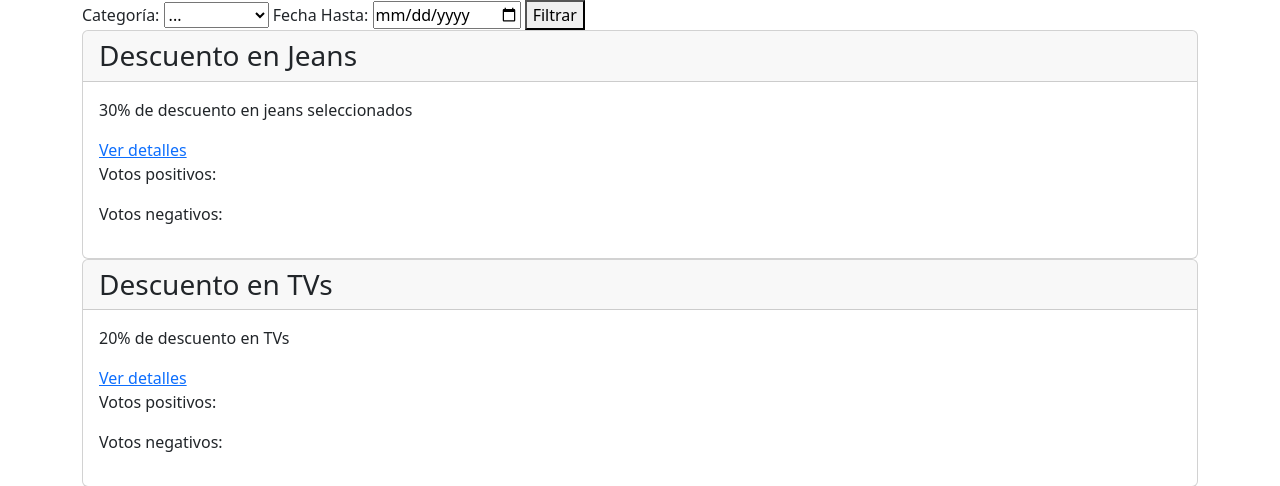
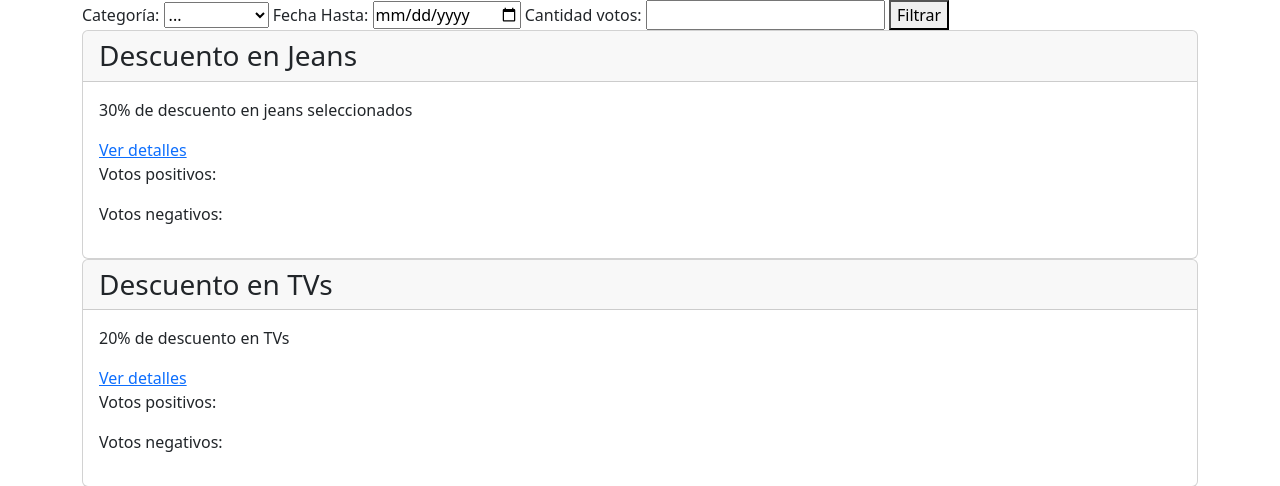
Before and after one commit to federicoFrancesconi/UCSE-2024-IW-TP, a Django app: page / in a window 1280 px wide. Shown: the part 80-566 px from the top of the page. Run offline with Django 5.2, Linux system fonts and the light colour scheme; data comes from the database, SQL or seed files in the repository; data that the repository does not hold is empty.

Commit message:
filtro votos - front

```diff
--- a/DescuentAr/templates/home.html
+++ b/DescuentAr/templates/home.html
@@ -14,6 +14,9 @@
 
         <label for="fecha_hasta">Fecha Hasta:</label>
         <input type="date" name="fecha_hasta">
+
+        <label for ="cant_votos">Cantidad votos:</label>
+        <input type="form_control" id="formControl" name = "cant_votos">
 
         <button type="submit">Filtrar</button>
     </form>
```
